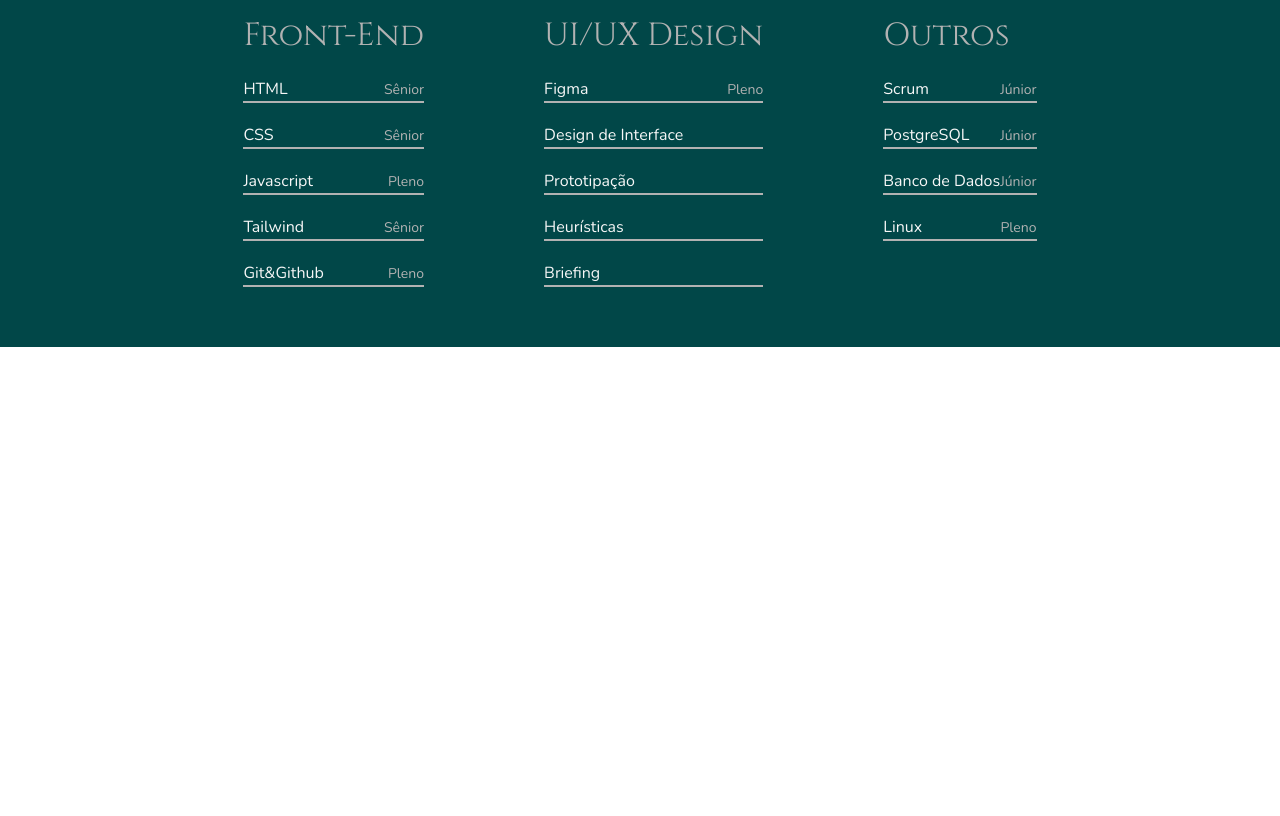
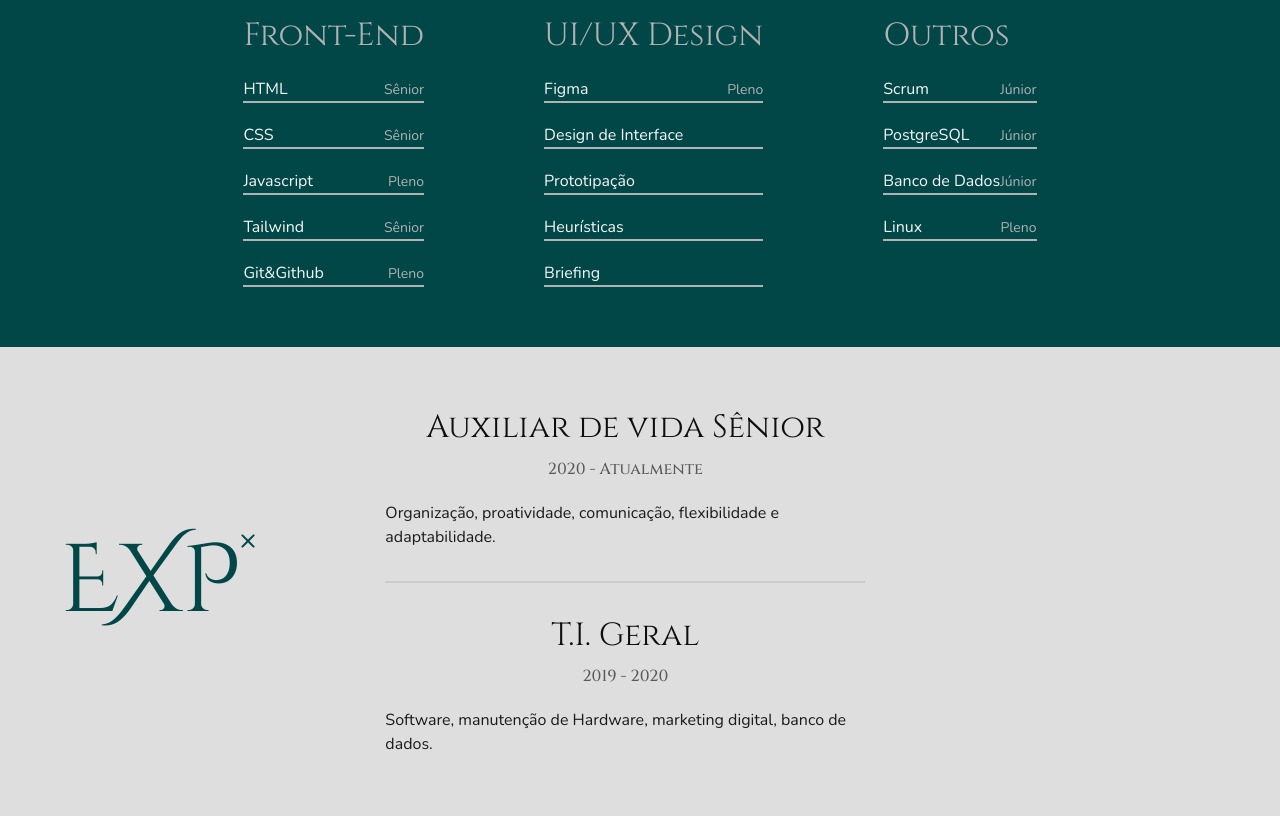
Before and after one commit to luanfreiire/portfolio, a plain HTML site: page public/index.html in a window 1280 px wide. Shown: the part 3485-4301 px from the top of the page. Before the commit the page ends 3832 px from the top, so only its background shows below. Drawn offline with nearby package versions, Linux system fonts and the light colour scheme.

Commit message:
Adicionando Experiências

```diff
--- a/public/css/style.css
+++ b/public/css/style.css
@@ -11,3 +11,4 @@
 @import url(/src/styles/formacao.css);
 @import url(/src/styles/projetos.css);
 @import url(/src/styles/skills.css);
+@import url(/src/styles/exp.css);
--- a/public/index.html
+++ b/public/index.html
@@ -313,6 +313,31 @@
                 </div>
             </div>
         </section>
+
+        <!-- experiências -->
+        <section id="experiencias" class="exp-bg">
+            <div class="exp-container container">
+                <div class="exp-titulo">
+                    <h1>Exp</h1>
+                </div>
+                <div class="exp-content">
+                    <!-- auxiliar de vida sênior-->
+                    <div class="exp-item">
+                        <h2>Auxiliar de vida Sênior</h2>
+                        <span>2020 - Atualmente</span>
+                        <p class="p-item">Organização, proatividade, comunicação, flexibilidade e
+                            adaptabilidade.</p>
+                    </div>
+
+                    <!-- t.i geral -->
+                    <div class="exp-item">
+                        <h2>T.I. Geral</h2>
+                        <span>2019 - 2020</span>
+                        <p>Software, manutenção de Hardware, marketing digital, banco de dados.</p>
+                    </div>
+                </div>
+            </div>
+        </section>
     </main>
 </body>
 
--- /dev/null
+++ b/src/styles/exp.css
@@ -0,0 +1,54 @@
+/* css - experiências portfólio */
+.exp-bg {
+    background: var(--color-b7);
+}
+
+.exp-container {
+    display: flex;
+    align-items: center;
+    gap: 120px;
+    padding: 3.75rem 1.25rem 3.75rem 1.25rem;
+}
+
+.exp-titulo h1 {
+    font: 400 6rem/1 var(--font-title1);
+    color: var(--color-e2);
+    text-transform: uppercase;
+    display: flex;
+    align-items: flex-start;
+}
+
+.exp-titulo h1::after {
+    content: "";
+    display: inline-block;
+    width: 24px;
+    height: 24px;
+    background: url(/public/assets/img/icons/dec.svg) no-repeat;
+}
+
+.exp-item h2 {
+    font: 400 2rem/1.3 var(--font-title2);
+    color: var(--color-b1);
+    margin-bottom: 8px;
+    text-align: center;
+}
+
+.exp-item span {
+    display: flex;
+    justify-content: center;
+    font: 500 1rem/1.5 var(--font-title2);
+    color: var(--color-b3);
+    margin-bottom: 1.25rem;
+}
+
+.exp-item p {
+    font: 400 1rem/1.5 var(--font-text);
+    color: var(--color-b2);
+    max-width: 50ch;
+}
+
+.p-item {
+    border-bottom: 2px solid var(--color-b6);
+    padding-bottom: 2rem;
+    margin-bottom: 2rem;
+}
```
